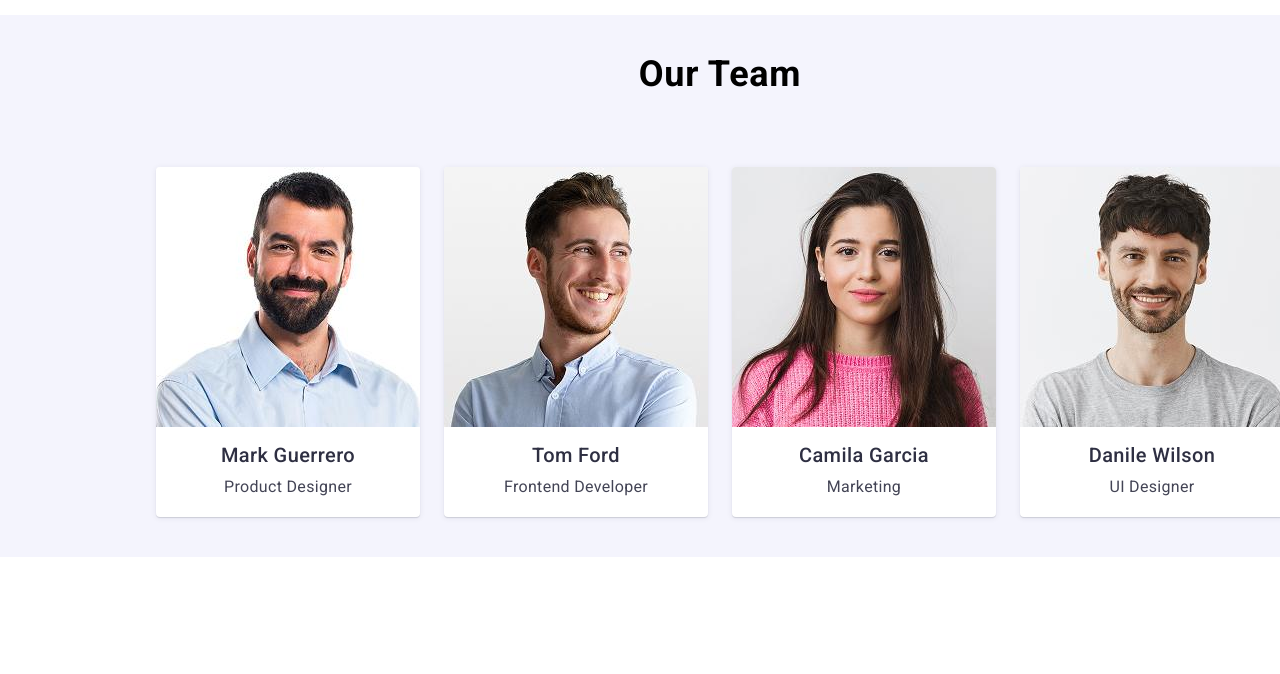
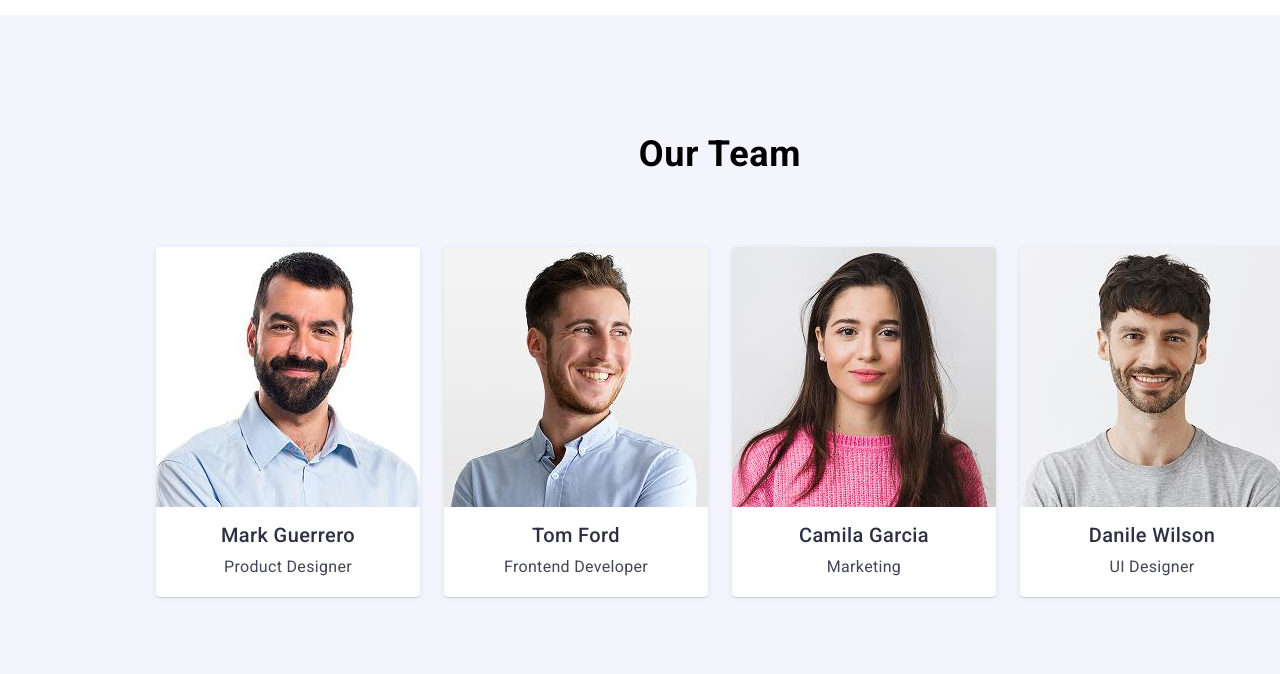
Before and after one commit to soylu1092/goit-markup-hw-03, a plain HTML site: page index.html in a window 1280 px wide. Shown: the part 974-1648 px from the top of the page. Drawn offline with nearby package versions, Linux system fonts and the light colour scheme.

Commit message:
sonrevize

```diff
--- a/css/style.css
+++ b/css/style.css
@@ -140,7 +140,6 @@ nav li {
 .our-team {
   padding: 120px 0;
   background-color: #f4f4fd;
-  padding: 40px 0;
   text-align: center;
   justify-content: center;
   align-items: center;
```
